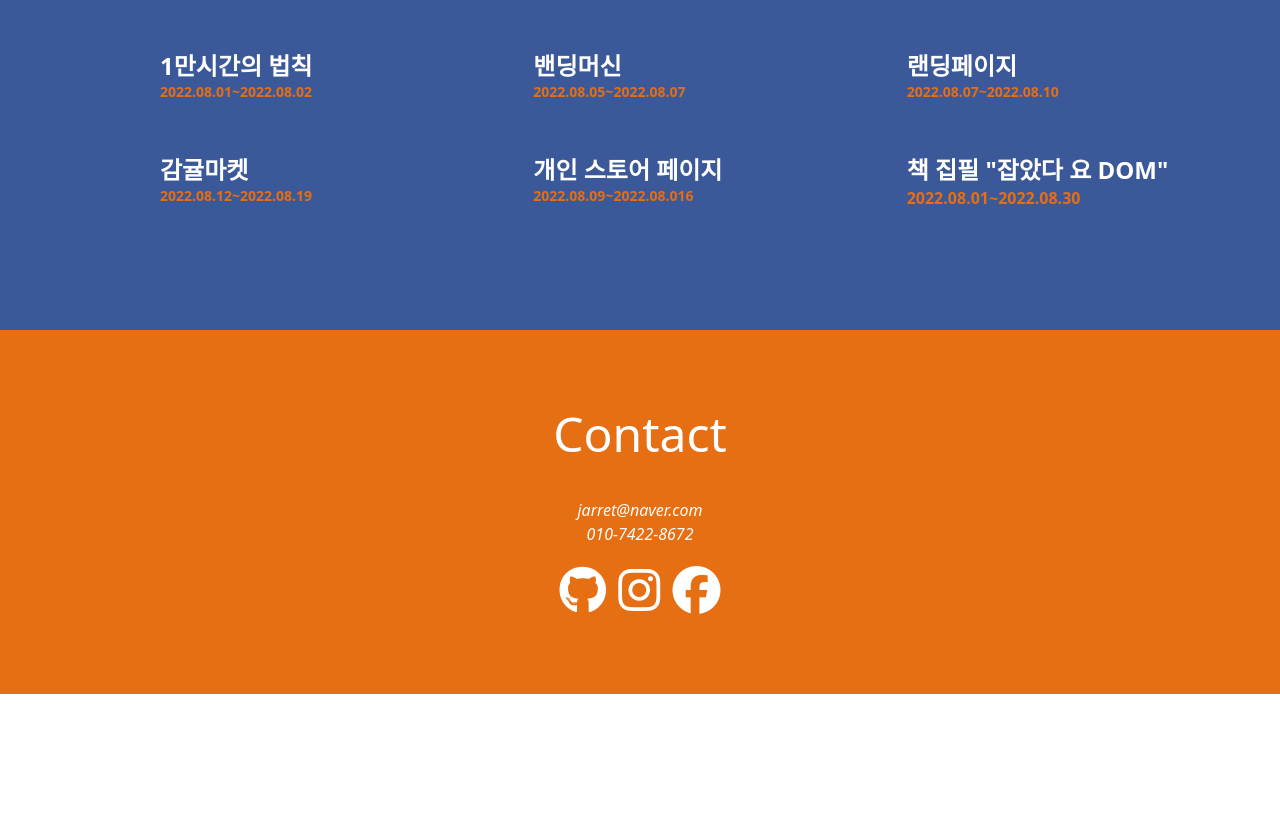
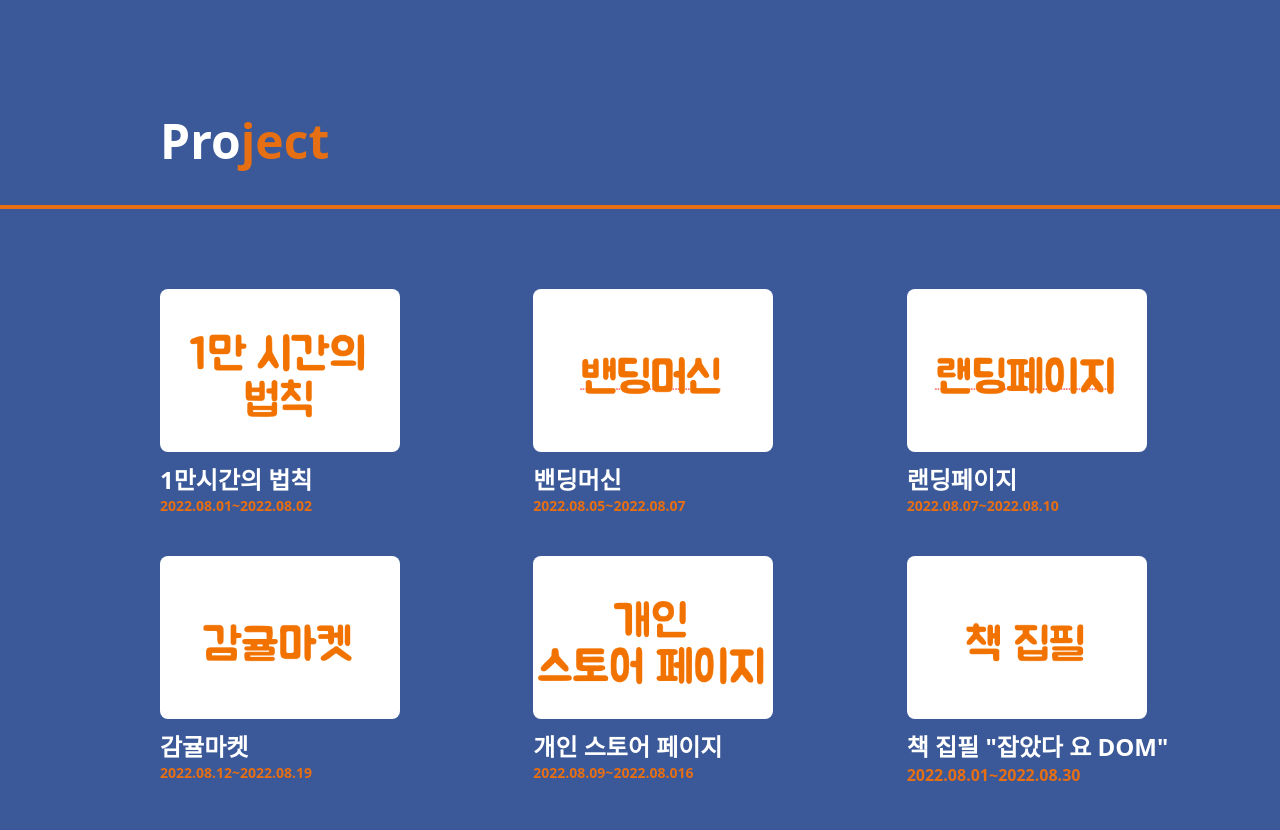
Before and after one commit to jattett/resume_pra, a plain HTML site: page index.html in a window 1280 px wide. Shown: the part 1882-2712 px from the top of the page. Before the commit the page ends 2576 px from the top, so only its background shows below. Drawn offline with nearby package versions, Linux system fonts and the light colour scheme; the site is published under a folder, as on GitHub Pages, so addresses that start at the root find nothing; a script that the page names is missing; a web font is replaced by a local one.

Commit message:
Update index.html

```diff
--- a/index.html
+++ b/index.html
@@ -15,7 +15,7 @@ rel="stylesheet">
 <body>
     <script src="clickToMove.js"></script>
     <!-- 컨테이너 -->
-<div class="flex flex-col bg-cover bg-no-repeat" style="background-image:url(/img/img.jpg)">
+<div class="flex flex-col bg-cover bg-no-repeat" style="background-image:url(img/img.jpg)">
 
   <!-- 메뉴바 -->
     <nav class="flex flex-row justify-between pt-10 pl-10 sm:pl-10 ">
@@ -30,7 +30,7 @@ rel="stylesheet">
     </nav>
 <!-- 프로필 사진 -->
     <div class="flex flex-col items-center mt-40">
-        <img class="w-2-4 max-w-[30%]  mt-0 mb-0  rounded-full border solid border-[#E66E13] border-4" src="/img/pianist-g5e4a5a10a_640.jpg" alt="">
+        <img class="w-2-4 max-w-[30%]  mt-0 mb-0  rounded-full border solid border-[#E66E13] border-4" src="img/pianist-g5e4a5a10a_640.jpg" alt="">
         <h2 class="text-6xl font-bold mt-10 text-[#fff]">강규민</h2>
         <p class="text-2xl mt-5 mb-10 text-[#E66E13]">Front-End 개발자</p>
     </div>
@@ -102,42 +102,42 @@ Lorem, ipsum dolor sit amet consectetur adipisicing elit. Impedit iure consequat
 <div class=>
     <ul class="grid grid-cols-3 ml-40 pt-20 pb-20">
         <li class="pb-10 ">
-            <img class="w-60 rounded-lg " src="/img/1만시간의법칙.png" alt="">
+            <img class="w-60 rounded-lg " src="img/1만시간의법칙.png" alt="">
             <div class="flex flex-col  ">
             <div class="text-[#fff] text-2xl font-bold pt-3">1만시간의 법칙</div>
             <div class="text-[#E66E13] font-bold text-sm">2022.08.01~2022.08.02</div>
             </div>
         </li>
         <li class="pb-10">
-            <img class="w-60 rounded-lg" src="/img/2.png" alt="">
+            <img class="w-60 rounded-lg" src="img/2.png" alt="">
             <div class="flex flex-col  ">
             <div class="text-[#fff] text-2xl font-bold pt-3">밴딩머신</div>
             <div class="text-[#E66E13] font-bold text-sm">2022.08.05~2022.08.07</div>
             </div>
         </li>
         <li class="pb-10">
-            <img class="w-60 rounded-lg" src="/img/3.png" alt="">
+            <img class="w-60 rounded-lg" src="img/3.png" alt="">
             <div class="flex flex-col  ">
             <div class="text-[#fff] text-2xl font-bold pt-3">랜딩페이지</div>
             <div class="text-[#E66E13] font-bold text-sm">2022.08.07~2022.08.10</div>
             </div>
         </li>
         <li class="pb-10">
-            <img class="w-60 rounded-lg" src="/img/4.png" alt="">
+            <img class="w-60 rounded-lg" src="img/4.png" alt="">
             <div class="flex flex-col  ">
             <div class="text-[#fff] text-2xl font-bold pt-3">감귤마켓</div>
             <div class="text-[#E66E13] font-bold text-sm">2022.08.12~2022.08.19</div>
             </div>
         </li>
         <li class="pb-10">
-            <img class="w-60 rounded-lg" src="/img/5.png" alt="">
+            <img class="w-60 rounded-lg" src="img/5.png" alt="">
             <div class="flex flex-col  ">
             <div class="text-[#fff] text-2xl font-bold pt-3">개인 스토어 페이지</div>
             <div class="text-[#E66E13] font-bold text-sm">2022.08.09~2022.08.016</div>
             </div>
         </li>
         <li class="pb-10">
-            <img class="w-60 rounded-lg" src="/img/6.png" alt="">
+            <img class="w-60 rounded-lg" src="img/6.png" alt="">
             <div class="flex flex-col  ">
             <div class="text-[#fff] text-2xl font-bold pt-3">책 집필 "잡았다 요 DOM"</div>
             <div class="text-[#E66E13] font-bold text-sx">2022.08.01~2022.08.30</div>
```
